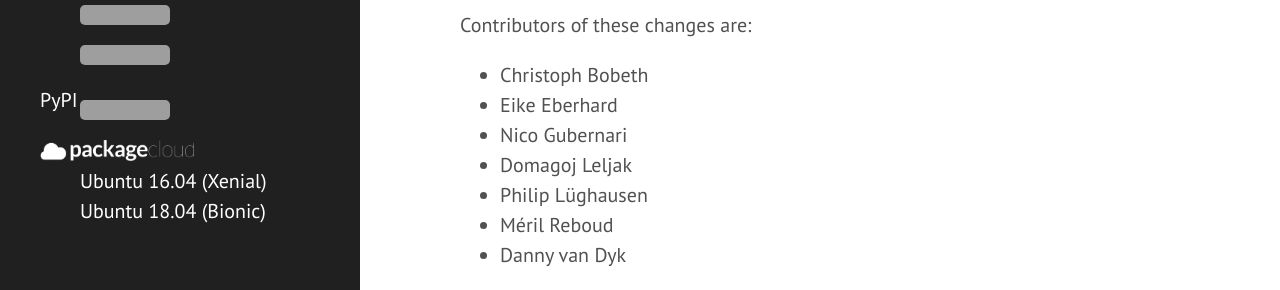
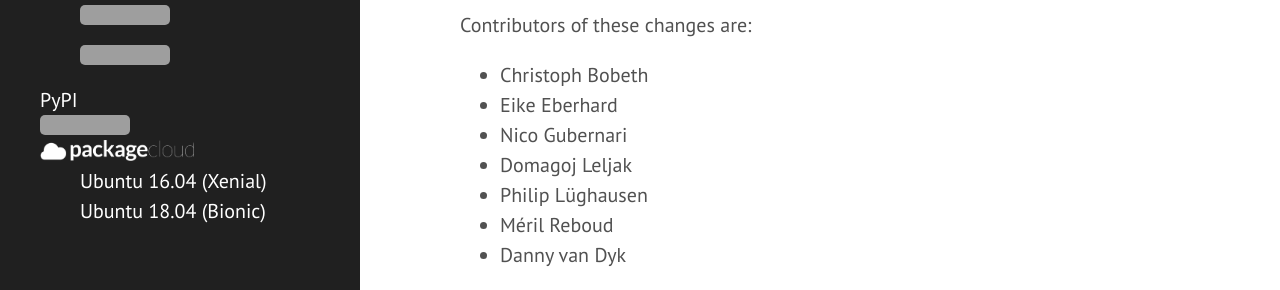
Before and after one commit to eos/eos.github.io, a Jekyll site: the page built from index.html, in a window 1280 px wide. Shown: the part 534-824 px from the top of the page. Built offline with Jekyll 4.4.1, drawn with Linux system fonts in a browser that asks for light colours; the list of posts is cut into pages by our own code; grey boxes are pictures that could not be loaded.

Commit message:
Fix PyPI badge display

```diff
--- a/_includes/sidebar.html
+++ b/_includes/sidebar.html
@@ -39,11 +39,8 @@
           <li class="sidebar-nav-item"><img src="{{ site.github.repo }}/workflows/Build/Check%20on%20MacOS/badge.svg?branch=master" /></li>
       </ul>
       <li class="sidebar-nav-item" style="margin-bottom: -15px">
-          <a href="https://pypi.org">PyPI</a>
+          <a href="https://pypi.org">PyPI</a><a href="https://pypi.org/eoshep"><img src="https://badge.fury.io/py/eoshep.svg" /></a>
       </li>
-      <ul>
-          <li class="sidebar-nav-item"><a href="https://pypi.org/eoshep"><img src="https://badge.fury.io/py/eoshep.svg" /></a></li>
-      </ul>
       <li class="sidebar-nav-item" style="margin-bottom: -15px">
           <a href="https://packagecloud.io"><img src="/images/packagecloud-logo.png" width="55%"/></a>
       </li>
```
